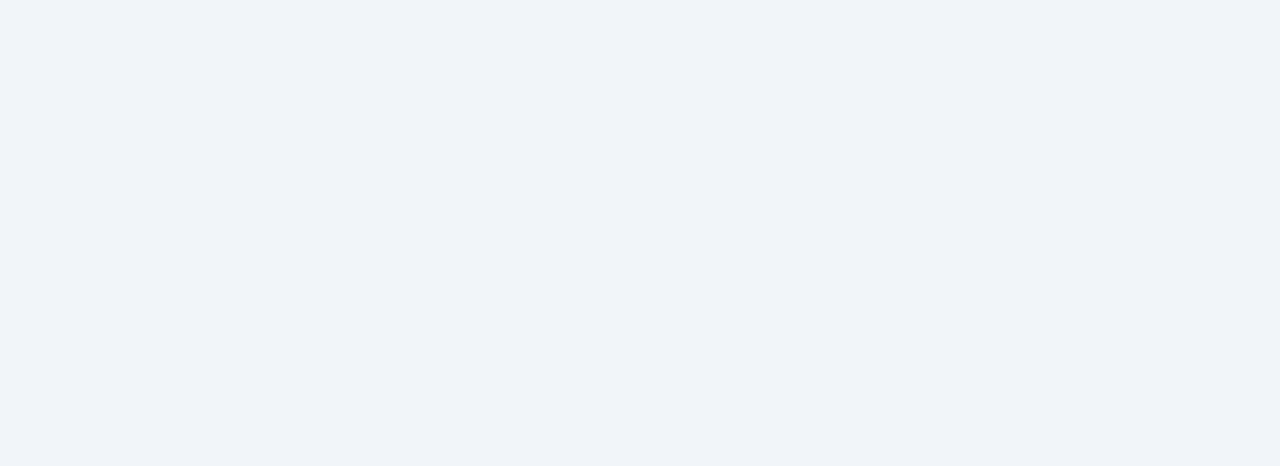
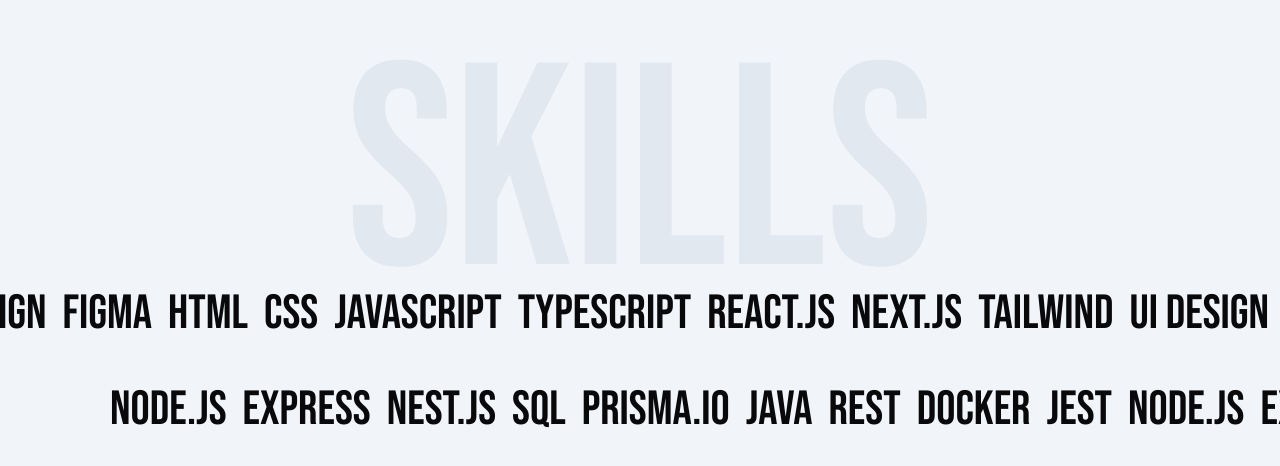
Before and after one commit to Vitor-Silva27/personal-portfolio, a Next.js app: page / in a window 1280 px wide. Shown: the part 1867-2333 px from the top of the page. Before the commit the page ends 1901 px from the top, so only its background shows below. Built offline with nearby package versions, Linux system fonts and the light colour scheme.

Commit message:
create skills section

```diff
--- a/src/app/layout.tsx
+++ b/src/app/layout.tsx
@@ -27,7 +27,7 @@ export default function RootLayout({
 }) {
   return (
     <html lang="en" className="scroll-smooth">
-      <body className={`${bebas.variable} ${raleway.variable} bg-slate-100 text-zinc-950 font-body relative`}>{children}</body>
+      <body className={`${bebas.variable} ${raleway.variable} bg-slate-100 text-zinc-950 font-body relative overflow-x-hidden`}>{children}</body>
     </html>
   )
 }
--- a/src/app/page.tsx
+++ b/src/app/page.tsx
@@ -1,4 +1,4 @@
-import { AboutSection, Header, HeroSection, FollowCursor } from '@/components';
+import { AboutSection, Header, HeroSection, FollowCursor, SkillsSection } from '@/components';
 
 export default function Home() {
   return (
@@ -10,6 +10,7 @@ export default function Home() {
       </Header.Root>
       <HeroSection />
       <AboutSection />
+      <SkillsSection />
     </>
   )
 }
--- /dev/null
+++ b/src/components/SkillsSection/SkillsSection.tsx
@@ -0,0 +1,56 @@
+"use client";
+
+import {useScroll, useTransform, motion} from 'framer-motion';
+
+export const SkillsSection = () => {
+  const {scrollYProgress} = useScroll();
+  const x1 = useTransform(scrollYProgress, [0, 1], [0, 800]);
+  const x2 = useTransform(scrollYProgress, [0, 1], [0, -800]);
+
+  return (
+    <section id='skills' className='flex flex-col items-center font-display relative py-32 sm:py-64 mb-96 overflow-x-hidden'>
+      <h2 className="text-9xl md:text-10xl absolute text-slate-200 top-0 -z-20">Skills</h2>
+      <motion.ul className="flex gap-4 text-5xl 2xl:text-7xl text-nowrap  relative -right-1/4" style={{x: x2}}>
+        <li>Html</li>
+        <li>Css</li>
+        <li>Javascript</li>
+        <li>Typescript</li>
+        <li>React.js</li>
+        <li>Next.js</li>
+        <li>tailwind</li>
+        <li>Ui design</li>
+        <li>figma</li>
+        <li>Html</li>
+        <li>Css</li>
+        <li>Javascript</li>
+        <li>Typescript</li>
+        <li>React.js</li>
+        <li>Next.js</li>
+        <li>tailwind</li>
+        <li>Ui design</li>
+        <li>figma</li>
+      </motion.ul>
+
+      <motion.ul className="flex gap-4 text-5xl 2xl:text-7xl mt-12 text-nowrap relative -left-1/4" style={{x: x1}}>
+        <li>Node.js</li>
+        <li>Express</li>
+        <li>nest.js</li>
+        <li>sql</li>
+        <li>prisma.io</li>
+        <li>java</li>
+        <li>Rest</li>
+        <li>docker</li>
+        <li>jest</li>
+        <li>Node.js</li>
+        <li>Express</li>
+        <li>nest.js</li>
+        <li>sql</li>
+        <li>prisma.io</li>
+        <li>java</li>
+        <li>Rest</li>
+        <li>docker</li>
+        <li>jest</li>
+      </motion.ul>
+    </section>
+  )
+}
--- a/src/components/index.ts
+++ b/src/components/index.ts
@@ -3,3 +3,4 @@ export { HeroSection } from "./HeroSection/HeroSection";
 export { AboutSection } from "./AboutSection/AboutSection";
 export { FollowCursor } from "./FollowCursor/FollowCursor";
 export { Cta } from "./Cta/Cta";
+export { SkillsSection } from "./SkillsSection/SkillsSection";
```
